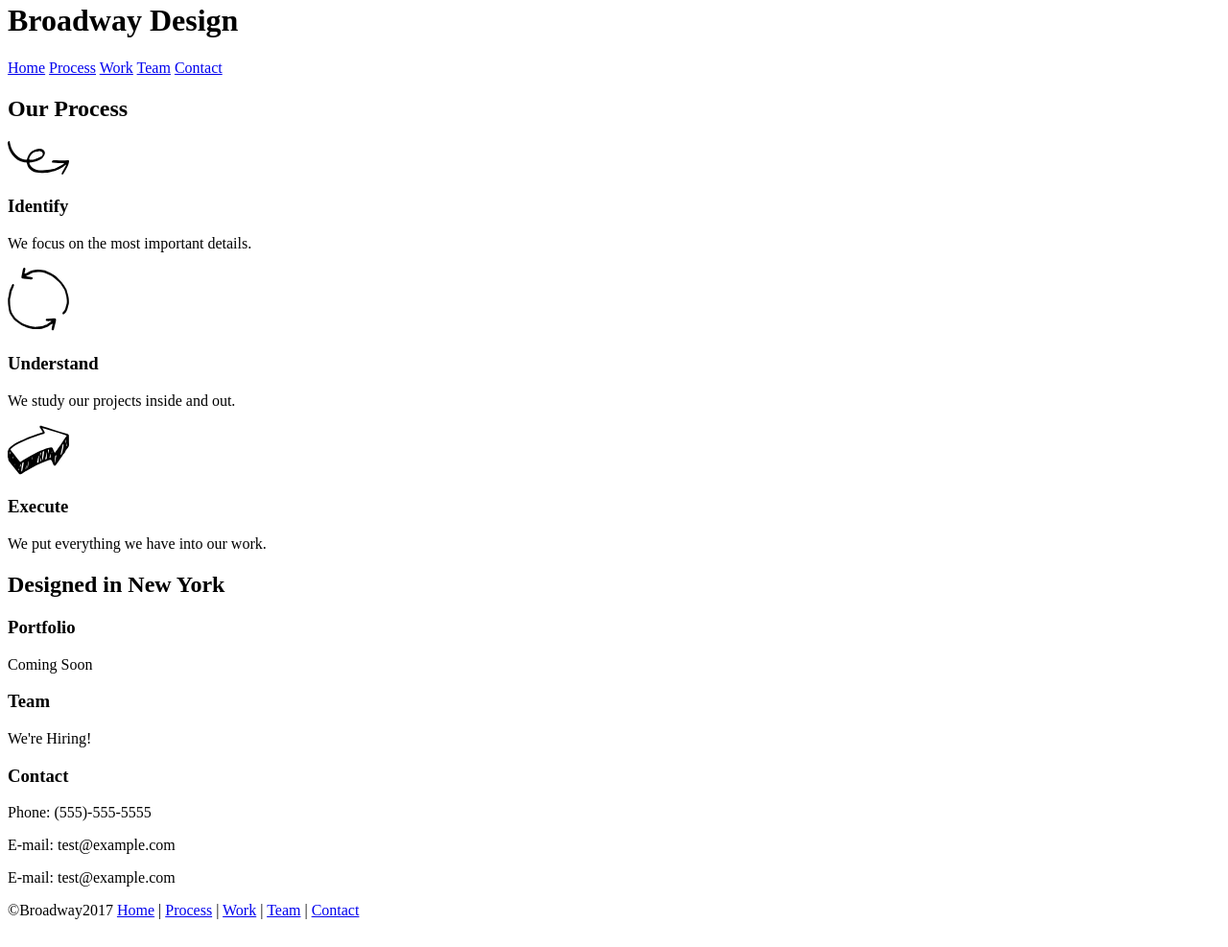
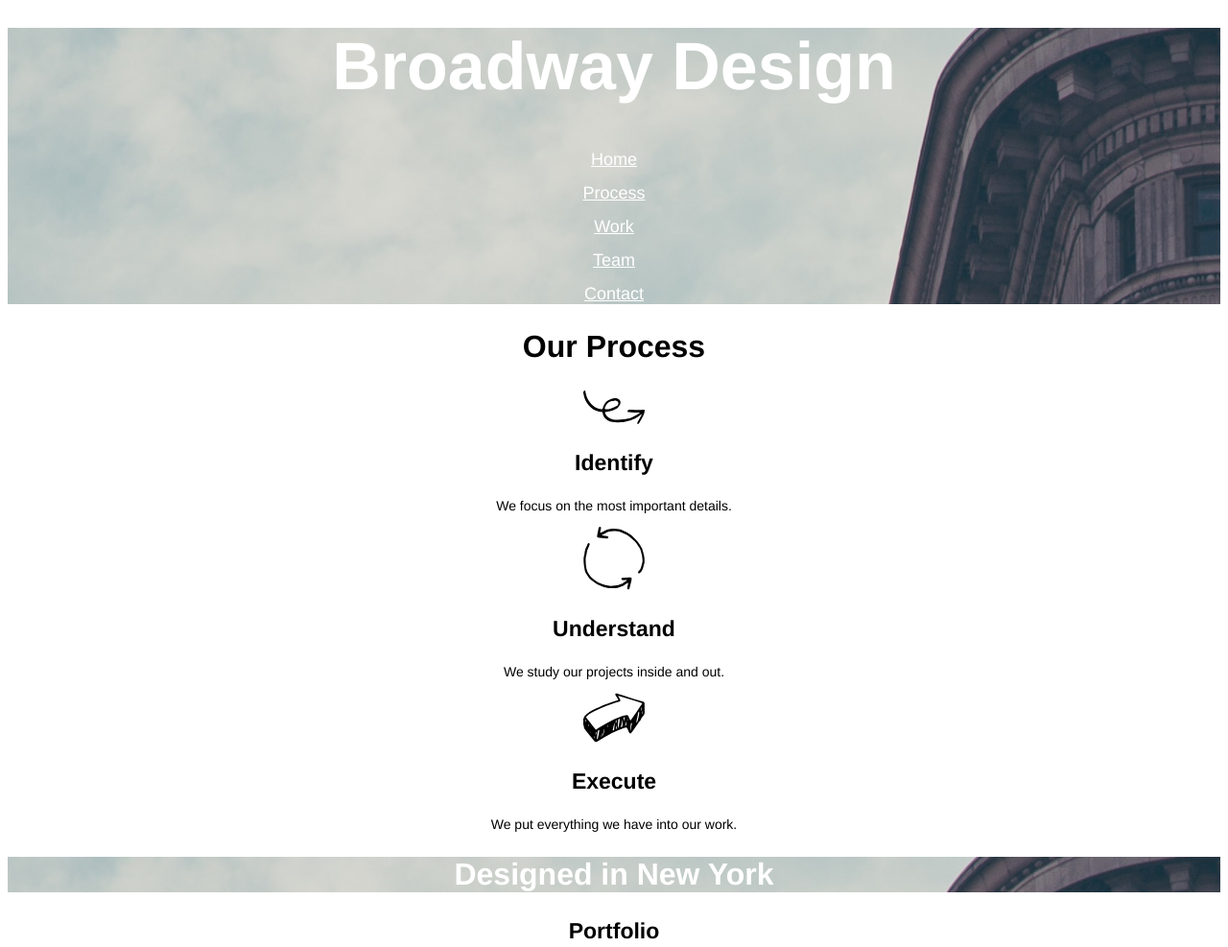
Before and after one commit to speed2fast/Broadway, a plain HTML site: page index.html in a window 1280 px wide. Shown: the part 18-1005 px from the top of the page at 96% size. Drawn offline with Linux system fonts and the light colour scheme.

Commit message:
Update style.css to match mockup

```diff
--- a/index.html
+++ b/index.html
@@ -2,20 +2,21 @@
 <html>
   <head>
     <title>Broadway Design</title>
+    <link href="resources/css/style.css" type="text/css" rel="stylesheet">
   </head>
   <body>
     <!-- Navigation Bar -->
 
-    <div class="heading">
+    <div class="heading whiteText">
     <h1>Broadway Design</h1>
     <!-- Navigation Bar -->
 
-  		<nav>
-  			<a href="#home">Home</a>
-  			<a href="#process">Process</a>
-        <a href="#work">Work</a>
-  			<a href="#team">Team</a>
-        <a href="#contact">Contact</a>
+  		<nav >
+  			<p><a href="#home">Home</a></p>
+  			<p><a href="#process">Process</a></p>
+        <p><a href="#work">Work</a></p>
+  			<p><a href="#team">Team</a></p>
+        <p><a href="#contact">Contact</a></p>
   		</nav>
 </div>
 		<!-- Features  Section -->
@@ -54,10 +55,11 @@
 
     <!-- Foooter -->
     <div class="footer">
-      <p><span class="copyright">&copy;Broadway2017</span> <a href="#home">Home</a> |
+      <p><span class="copyright whiteText">&copy;Broadway2017</span> <a href="#home">Home</a> |
         <a href="#process">Process</a> |
       <a href="#work">Work</a> |
       <a href="#team">Team</a> |
       <a href="#contact">Contact</a>
+    </footer>
   </body>
 </html>
--- a/resources/css/style.css
+++ b/resources/css/style.css
@@ -0,0 +1,41 @@
+html {
+  font-family: Helvetica;
+  text-align: center;
+}
+.heading, .subtitle {
+  background-image: url("../images/the-flatiron-building.png");
+  color: White;
+}
+h1 {
+  font-size: 70px;
+}
+h2 {
+  font-size: 32px;
+
+}
+h3{
+  font-size: 23px;
+}
+p {
+  font-size: 14px;
+}
+a {
+  font-size: 18px;
+  color: white;
+}
+.bold {
+  font-weight: bold;
+}
+.whiteText {
+  color: white;
+}
+.subtitle{
+
+}
+.footer {
+  text-align: left;
+  background-color: DimGrey;
+}
+.copyright{
+  font-size: 11px;
+}
```
